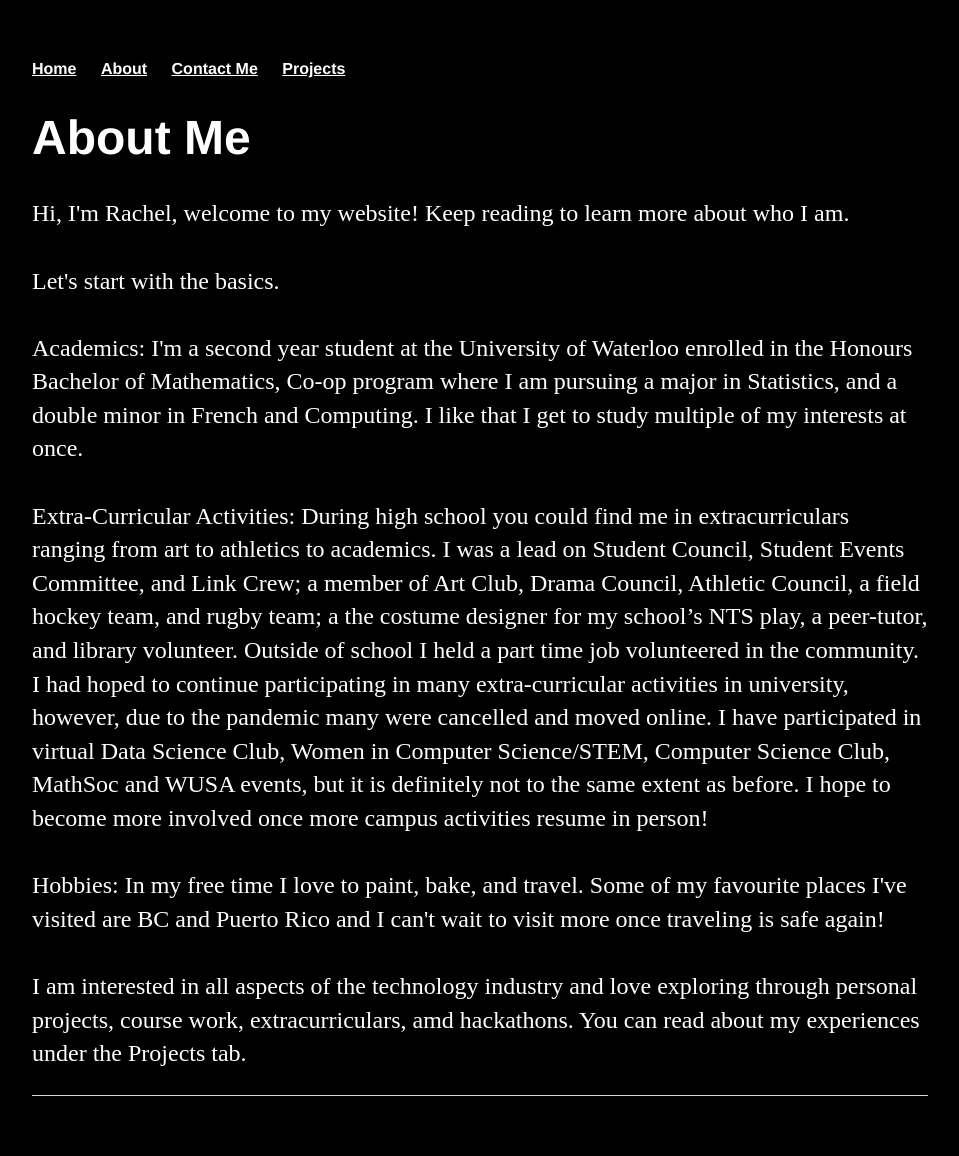
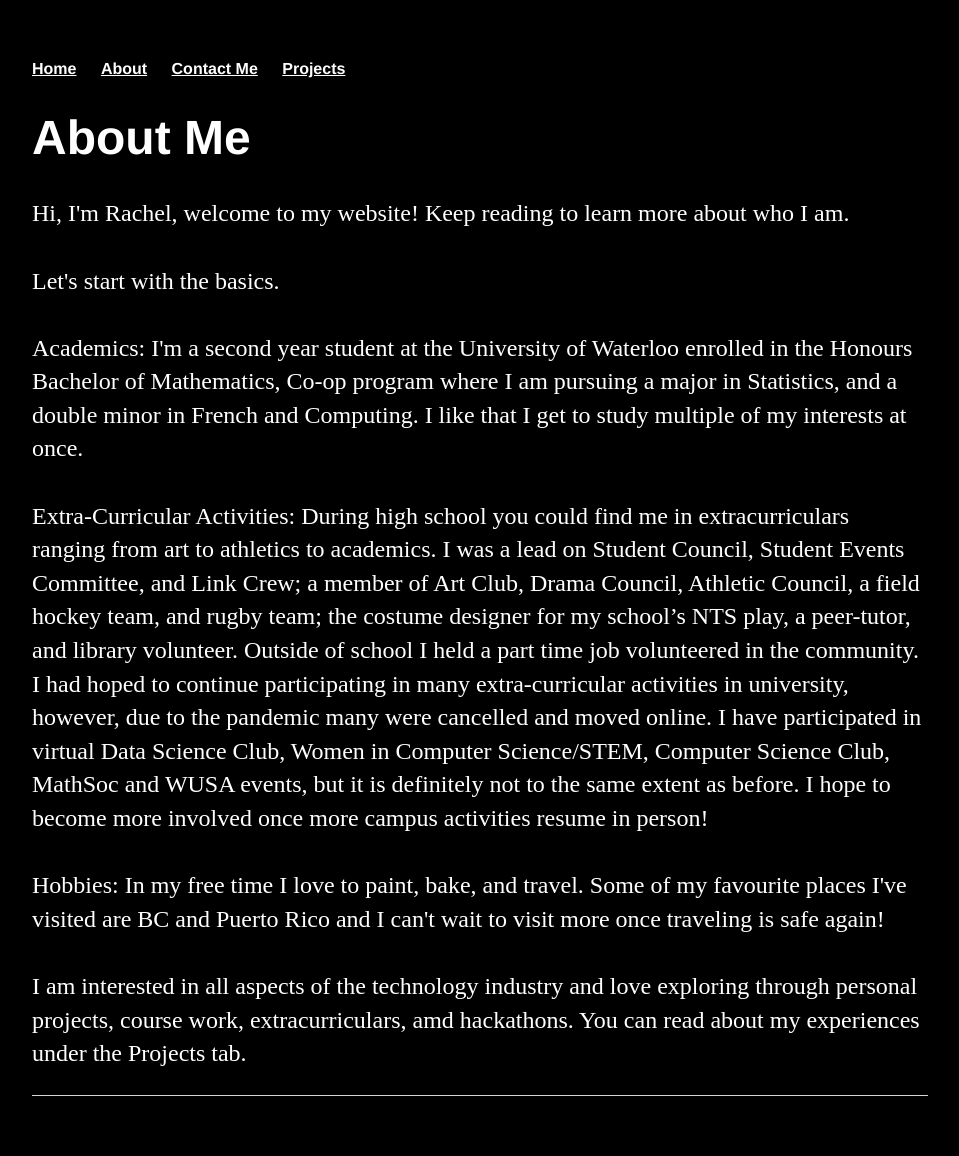
Before and after one commit to rachel-scott/rachel-scott.github.io, a Jekyll site: the page built from about/index.html, in a window 1280 px wide. Shown: the whole page, without its empty margins (160-1119 px from the left). Built offline with Jekyll 4.4.1, drawn with Linux system fonts in a browser that asks for light colours.

```diff
--- a/about/index.html
+++ b/about/index.html
@@ -17,7 +17,7 @@ title: Rachel Scott
 		Extra-Curricular Activities: During high school you could find me in extracurriculars ranging
 		from art to athletics to academics. I was a lead on Student Council, Student Events Committee,
 		and Link Crew; a member of Art Club, Drama Council, Athletic Council, a field hockey team, and
-		rugby team; a the costume designer for my school’s NTS play, a peer-tutor, and library volunteer.
+		rugby team; the costume designer for my school’s NTS play, a peer-tutor, and library volunteer.
 		Outside of school I held a part time job volunteered in the community. I had hoped to continue
 		participating in many extra-curricular activities in university, however, due to the
 		pandemic many were cancelled and moved online. I have participated in virtual Data Science Club,
```
